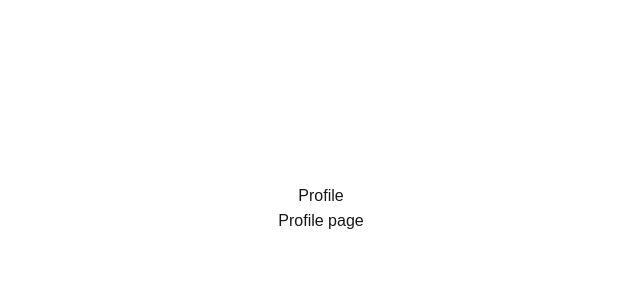
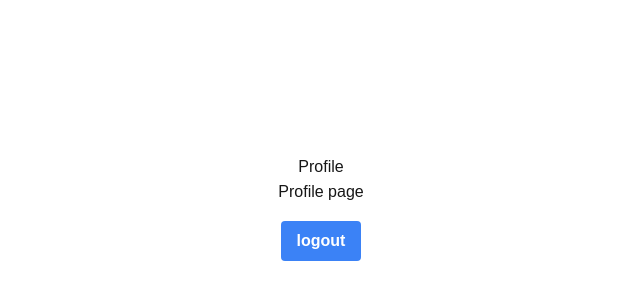
Before and after one commit to HTapia7/app-write, a Next.js app: page /profile in a window 1280 px wide. Shown: the part 192-492 px from the top of the page, without its empty margins (319-959 px from the left). Built offline with nearby package versions, Linux system fonts and the light colour scheme.

Commit message:
logout functionality

```diff
--- /dev/null
+++ b/src/app/api/users/logout/route.ts
@@ -0,0 +1,17 @@
+import { NextResponse } from "next/server";
+
+export async function GET() {
+    try {
+      const response = NextResponse.json({
+        message: "Logout Successful",
+        success: true,
+      })
+      response.cookies.set("token" , "",
+        { httpOnly: true, expires: new Date(0)}
+      );
+      return response;
+
+    } catch (error: any) {
+      return NextResponse.json({ error: error.message} , {status: 500})
+    }
+};
--- a/src/app/profile/page.tsx
+++ b/src/app/profile/page.tsx
@@ -1,9 +1,31 @@
+"use client"
+import axios from "axios"
+import Link from "next/link"
+import toast from "react-hot-toast"
+import { useRouter } from "next/navigation"
+
 export default function ProfilePage(){
+    const router = useRouter()
+    const logout = async () => {
+        try {
+          const response = await axios.get("api/users/logout")
+          toast.success("Logout Success")
+          router.push("/login")
+          console.log(response)
+        } catch (error: any) {
+          console.log("Error logging out")
+          toast.error(error.message)
+        }
+    }
     return(
       <div className="flex flex-col items-center justify-center min-h-screen py-2">
           <h1>Profile</h1>
           <hr/>
           <p>Profile page</p>
+          <hr />
+          <button onClick={logout} className="bg-blue-500 text-white font-bold py-2 px-4 mt-4 rounded">
+              logout
+          </button>
       </div>
     )
 };
--- a/src/app/signup/page.tsx
+++ b/src/app/signup/page.tsx
@@ -12,6 +12,8 @@ export default function signUpPage(){
       password: "",
       username: "",
     })
+
+    const notify = () => toast('Successfully created account');
 
     const [buttonDisabled, setButtonDisable] = React.useState(false)
     const [loading, setLoading] = React.useState(false)
@@ -39,7 +41,6 @@ export default function signUpPage(){
         setButtonDisable(true)
       }
     }, [user])
-
 
   return (
     <div className="flex flex-col items-center justify-center min-h-screen py-2 text-blue-800">
```
